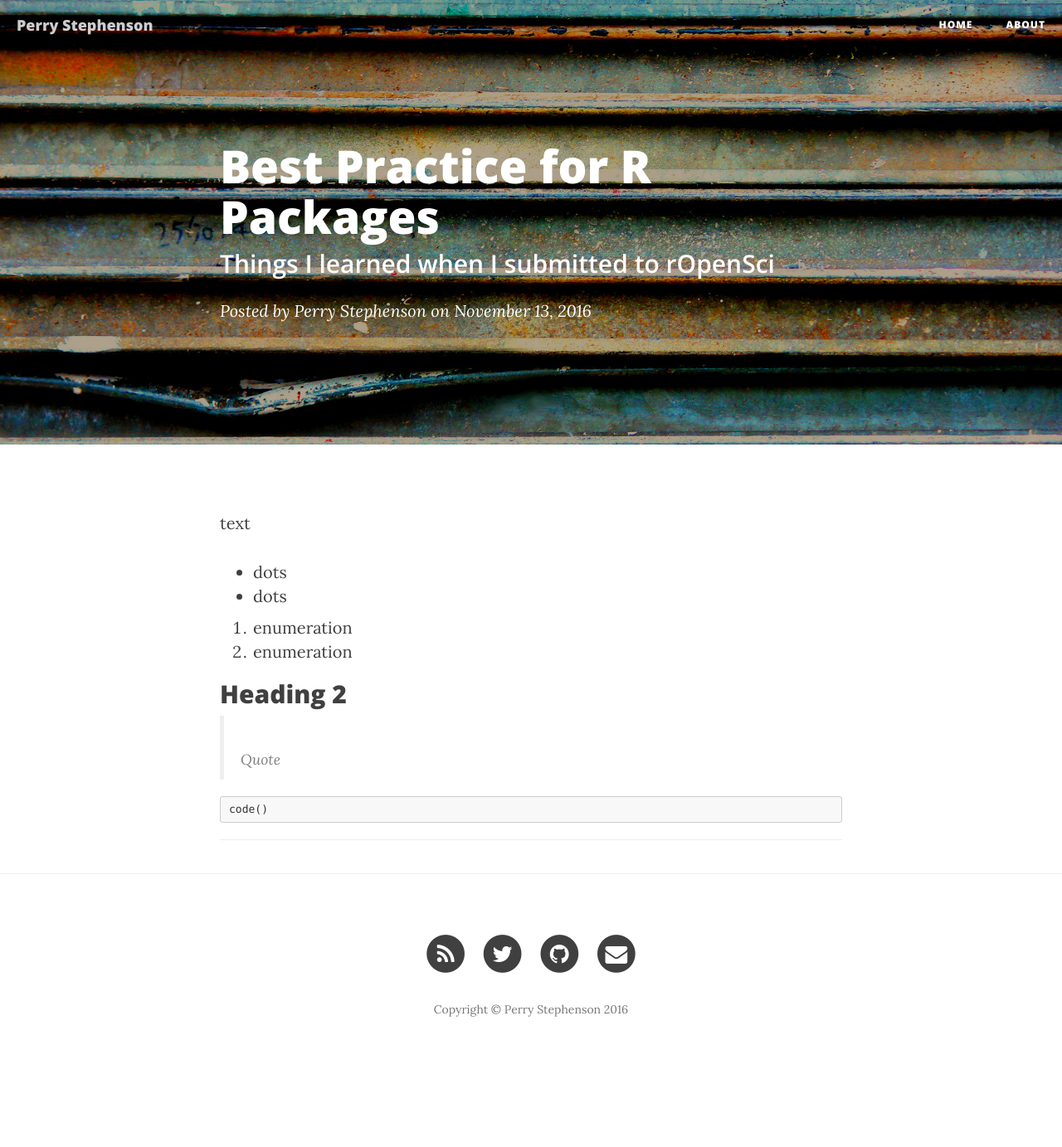
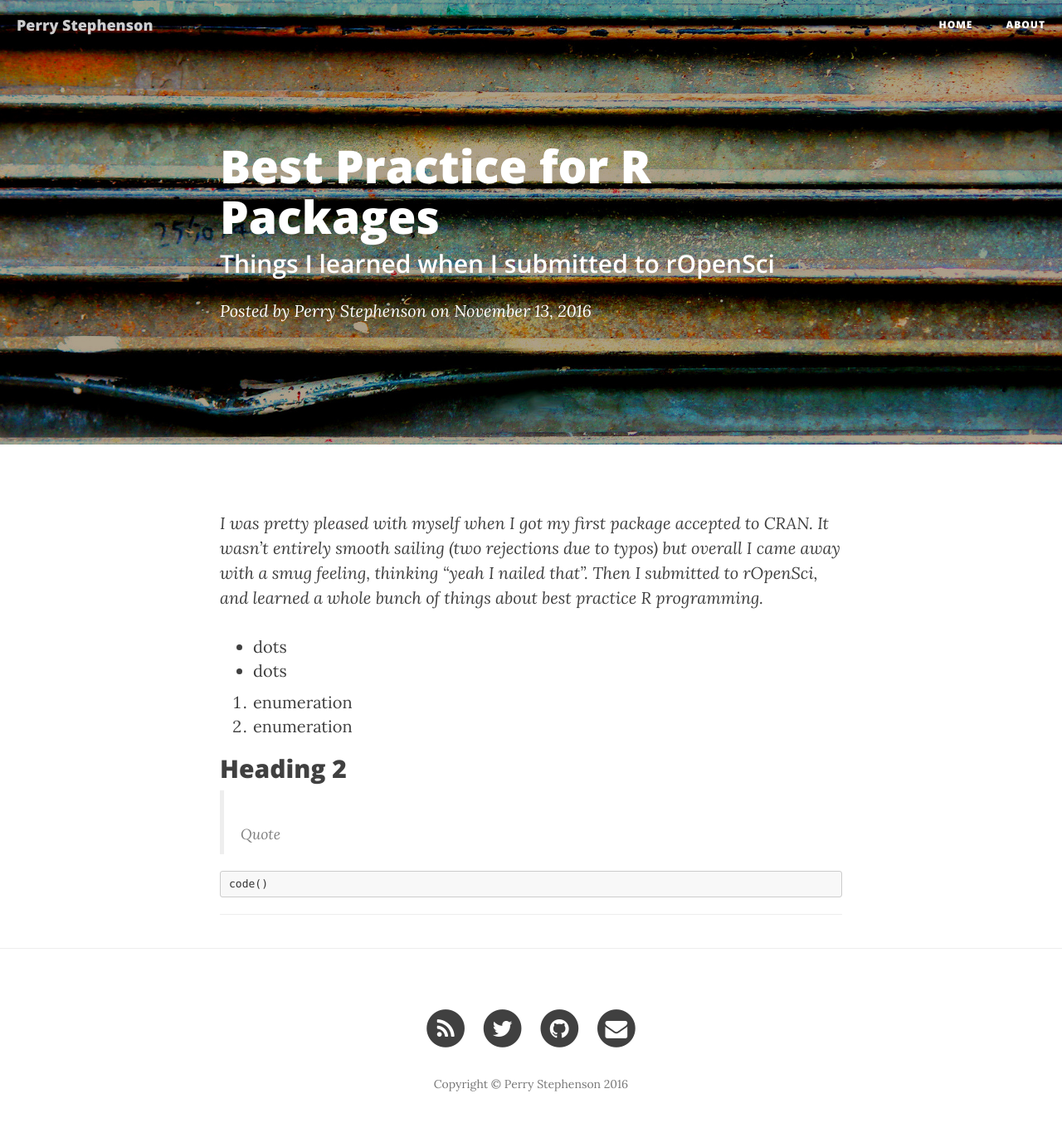
Before and after one commit to perrystephenson/perrystephenson.github.io, a Jekyll site: the page built from _posts/2016-11-12-default.md, in a window 1280 px wide. Shown: the whole page at 83% size. Built offline with Jekyll 4.4.1, drawn with Linux system fonts in a browser that asks for light colours; nearby versions of some CDN libraries; before the commit the page ends 1293 px from its top, so only the background shows below that.

Commit message:
Started post

```diff
--- a/_posts/2016-11-12-default.md
+++ b/_posts/2016-11-12-default.md
@@ -7,8 +7,7 @@ author:     "Perry Stephenson"
 header-img: "img/post-bg-01.jpg"
 ---
 
-
-text
+_I was pretty pleased with myself when I got my first package accepted to CRAN. It wasn't entirely smooth sailing (two rejections due to typos) but overall I came away with a smug feeling, thinking "yeah I nailed that". Then I submitted to rOpenSci, and learned a whole bunch of things about best practice R programming._
 
 * dots
 * dots
```
